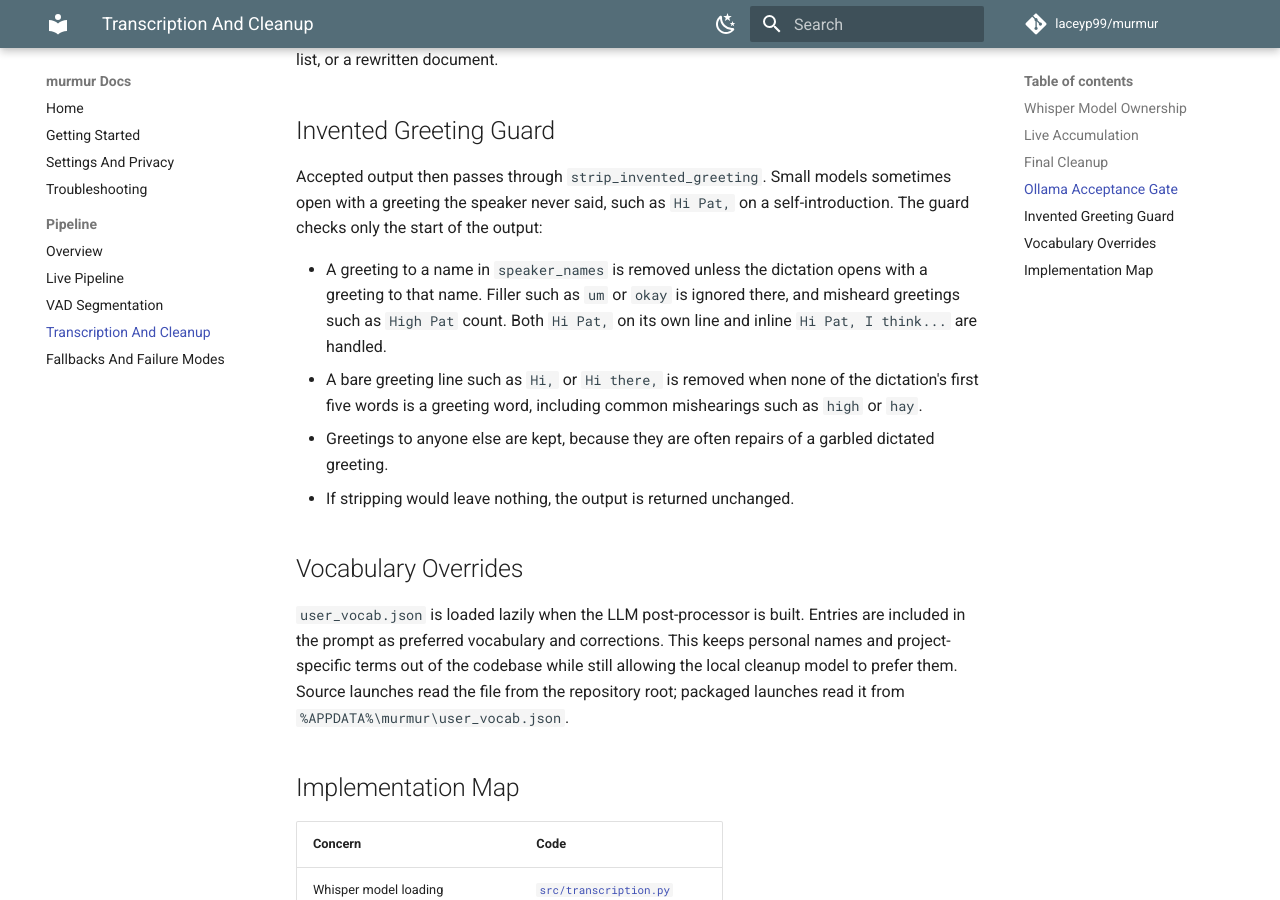
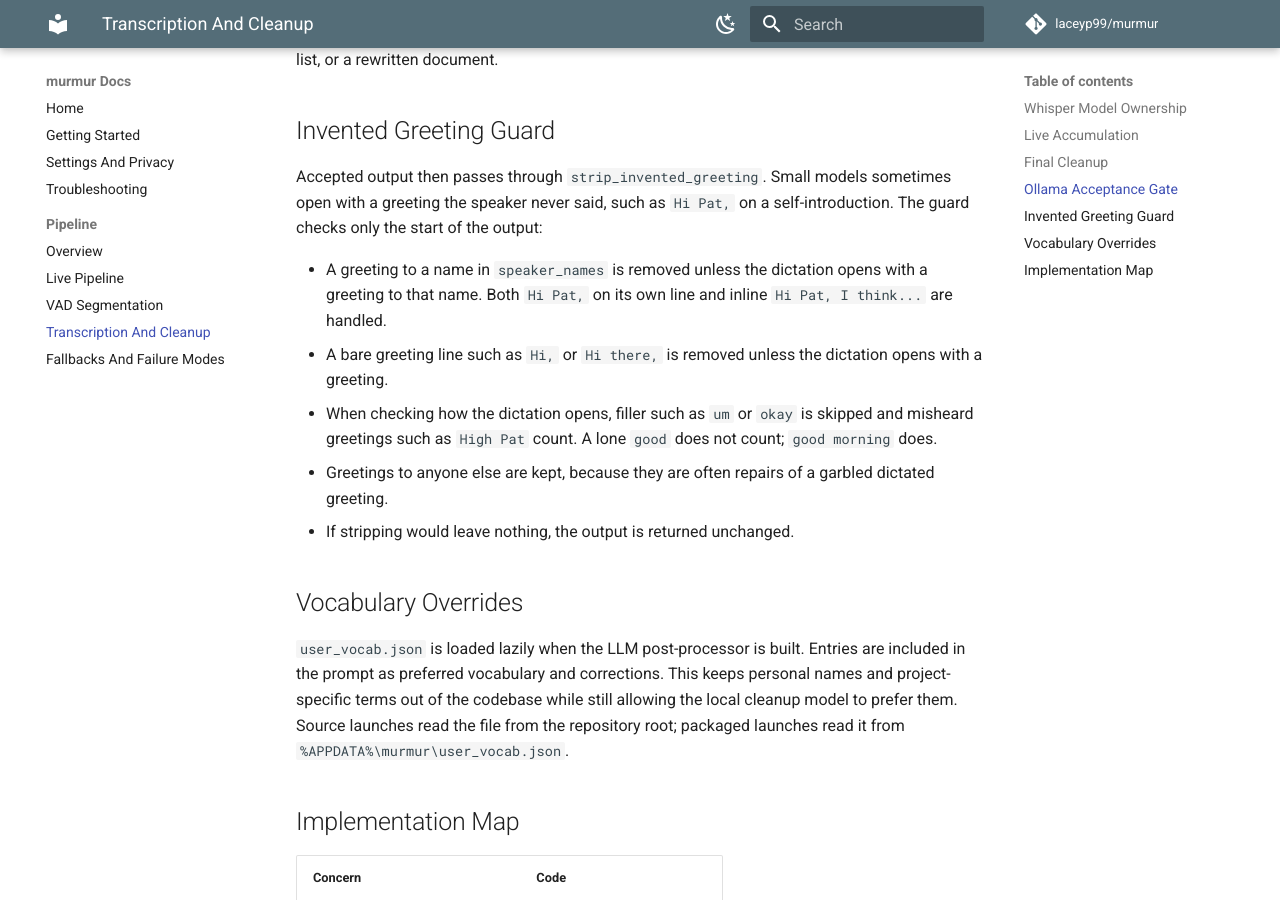
Before and after one commit to laceyp99/murmur, an MkDocs documentation site: the page built from docs/transcription-and-cleanup.md, in a window 1280 px wide and 900 px high, scrolled down 4657 px. Built offline with MkDocs 1.6.1 and Material for MkDocs 9.7.7, drawn with Linux system fonts in a browser that asks for light colours; comment, search, counter and statistics services are not loaded.

Commit message:
fix(cleanup): require dictation to open with a greeting for bare lines
An invented bare "Hi," line survived whenever ordinary words such as
"him" or "good" appeared in the dictation's first five words. Use the
same opening check as the speaker rule: skip filler, then require a
greeting at the start.

Co-Authored-By: Claude Opus 5.5 <noreply@anthropic.com>

```diff
--- a/docs/transcription-and-cleanup.md
+++ b/docs/transcription-and-cleanup.md
@@ -149,12 +149,13 @@ sometimes open with a greeting the speaker never said, such as `Hi Pat,` on a
 self-introduction. The guard checks only the start of the output:
 
 - A greeting to a name in `speaker_names` is removed unless the dictation opens
-  with a greeting to that name. Filler such as `um` or `okay` is ignored there,
-  and misheard greetings such as `High Pat` count. Both `Hi Pat,` on its own line and inline
+  with a greeting to that name. Both `Hi Pat,` on its own line and inline
   `Hi Pat, I think...` are handled.
-- A bare greeting line such as `Hi,` or `Hi there,` is removed when none of the
-  dictation's first five words is a greeting word, including common mishearings
-  such as `high` or `hay`.
+- A bare greeting line such as `Hi,` or `Hi there,` is removed unless the
+  dictation opens with a greeting.
+- When checking how the dictation opens, filler such as `um` or `okay` is
+  skipped and misheard greetings such as `High Pat` count. A lone `good` does
+  not count; `good morning` does.
 - Greetings to anyone else are kept, because they are often repairs of a garbled
   dictated greeting.
 - If stripping would leave nothing, the output is returned unchanged.
```
Also changed, not shown: 2 other files.
